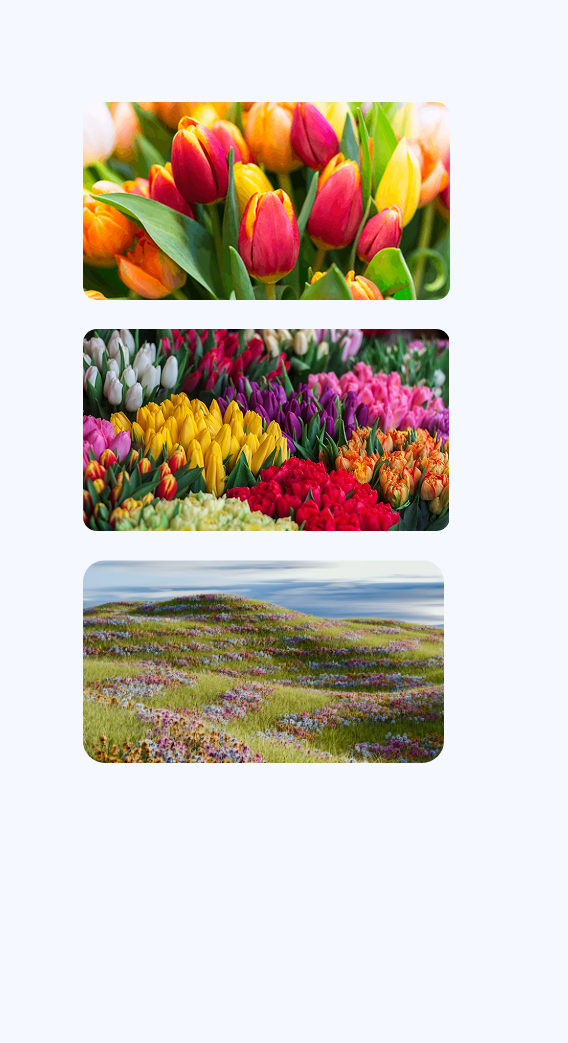
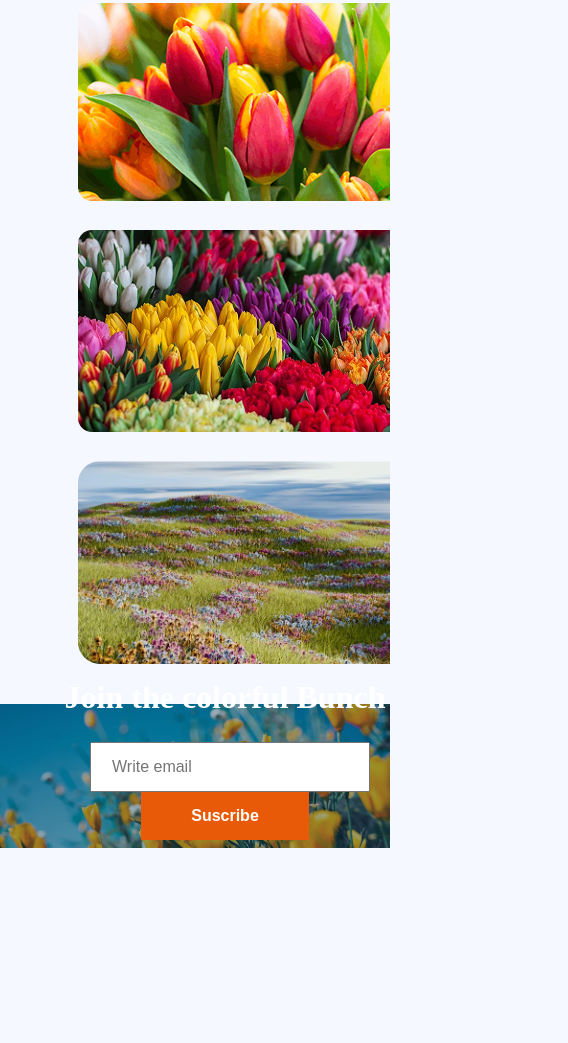
Before and after one commit to mah-fuz7/Assignment-02, a plain HTML site: page index.html in a window 390 px wide. Shown: the part 5435-6478 px from the top of the page, 568 px wide, since content can reach past the window. Before the commit the page ends 6202 px from the top, so only its background shows below. Drawn offline with Linux system fonts and the light colour scheme.

Commit message:
add join section

```diff
--- a/index.html
+++ b/index.html
@@ -136,6 +136,12 @@
     <div class="img-box6"></div>
 
  </div>
-
+    <!-- join section -->
+   <div class="join-part">
+    <img src="./B12A02-Responsive-Flowers/assets/news-letter-bg.png" alt="" class="join-img">
+    <h2 class="join-title">Join the colorful Bunch</h2>
+    <input class="search-box" placeholder="Write email" type="search">
+    <button class="sub-btn">Suscribe</button>
+   </div>
 </body>
 </html>
--- a/style.css
+++ b/style.css
@@ -10,6 +10,8 @@
 body{
     background-color:rgba(245, 248, 255, 1);
 }
+
+
 /* shared style */
 .display-flex{
     display: flex;
@@ -52,7 +54,7 @@ nav{
 .banner{
       max-width: 1140px;
     margin: 0 auto;
-    /* border: 2px solid blueviolet; */
+
     align-items: end;
     margin-top: 120px;
 
@@ -73,7 +75,7 @@ nav{
     margin: 0 auto;
     margin-bottom: 50px;
     margin-top: 120px;
-    /* border: 2px solid purple; */
+
     text-align: center;
 
 }
@@ -93,7 +95,7 @@ nav{
 grid-template-columns: repeat(4,1fr);
 gap: 20px;
 margin-bottom: 210px;
-    /* border: 2px solid; */
+
 }
 .plant-name{
     padding-left: 30%;
@@ -123,7 +125,7 @@ margin-bottom: 210px;
 }
 .pl-text{
     margin-left:60px ;
-    /* border: 2px solid tomato; */
+
 }
 .pl-title{
     font-size: 3rem;
@@ -161,8 +163,50 @@ gap: 25px;
 .img-box6{
     grid-area:middle ;
 }
+/* join section style */
 
+.join-part{
 
+    margin: 0;
+  padding: 0;
+  width: 100vw;
+   margin-left: -18%;
+  margin-top:120px ;
+
+}
+.join-img{
+     width: 100%;
+}
+
+ .join-title{
+    font-size:3rem;
+    color: #ffffff;
+    font-weight: bold;
+    position: relative;
+    top: -410px;
+    left:30px ;
+
+}
+.search-box{
+    height: 50px;
+    width: 645px;
+    font-size: 1rem;
+    padding-left:20px ;
+    position: relative;
+    top: -410px;
+    left:35px ;
+}
+.sub-btn{
+    padding: 15px 50px;
+  background-color: #E95A08;
+  border:none;
+  font-size: 1rem;
+  font-weight: 700;
+  color: #ffffff;
+   position: relative;
+    top: -410px;
+    left:30px ;
+}
 
 
 
@@ -178,7 +222,12 @@ gap: 25px;
 
 /* responsive for mobile */
 @media screen and (max-width:576px){
-     nav{
+     body, html {
+  margin: 0;
+  padding: 0;
+  overflow-x: hidden;
+}
+    nav{
         align-items: center;
 
 
@@ -204,20 +253,41 @@ grid-template-columns: repeat(2,1fr);
     .main-image-box{
         display: flex;
         flex-direction: column;
-        /* border:2px solid blue; */
+
         margin-left: 20%;
         height:581px ;
         width:361px ;
     }
-    /* .img-box1,.img-box2,.img-box3 img{
-     width: 360px;
-     height: auto;
-    align-items: center;
 
-    }*/
 
 
     .big-image{
   width:361px ;
     }
+
+    .join-part{
+
+
+  width: 100vw;
+   margin-left: 0%;
+   margin-right: 0%;
+  margin-top:120px ;
+
+
 }
+.join-title{
+    font-size:2rem;
+    top: -200px;
+
+}
+.search-box{
+     height: 50px;
+    width: 280px;
+    top:-200px;
+
+}
+.sub-btn{
+    top: -200px;
+}
+
+}
```
